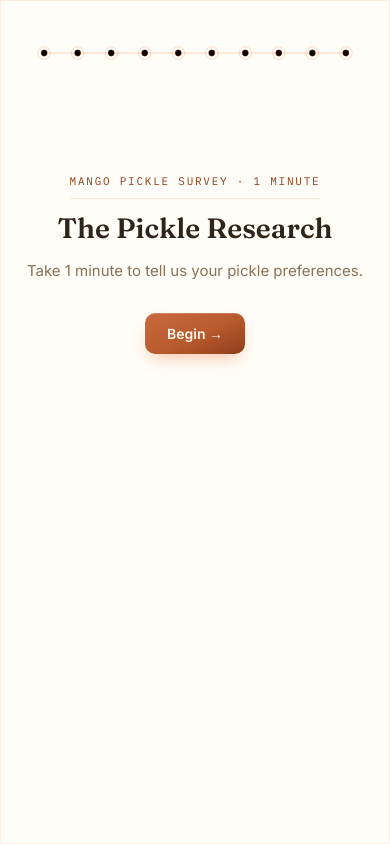
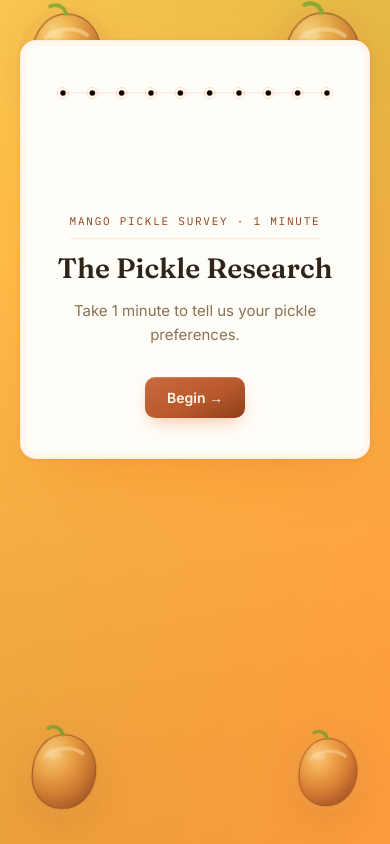
Before and after one commit to knitheadfilms-dev/PICKLE-SURVEY1, a plain HTML site: page index.html in a window 390 px wide. Drawn offline with Linux system fonts and the light colour scheme.

Commit message:
Refactor CSS styles and update media queries

```diff
--- a/index.html
+++ b/index.html
@@ -20,10 +20,10 @@
     --ink:#2F2418;
     --muted:#8A7154;
     --gold:#D4A33A;
-}
+  }
 
   *{ box-sizing:border-box; }
-  html,body{ margin:0; padding:0; background:var(--cream-bg); }
+  html,body{ margin:0; padding:0; background:var(--cream-bg); min-height:100%; }
   #cf-root{
     position:relative;
     min-height:100vh;
@@ -35,11 +35,11 @@
     animation:cf-bg-shift 24s ease-in-out infinite;
     color:var(--ink);
     font-family:'Inter',sans-serif;
-    overflow:auto;
-    padding:0;
+    padding:20px;
     display:flex;
     align-items:center;
     justify-content:center;
+    overflow:hidden;
   }
   @keyframes cf-bg-shift{
     0%,100%{ background-position:0% 20%, 100% 80%, 0% 30%; }
@@ -51,6 +51,7 @@
     animation:cf-mango-float ease-in-out infinite;
     opacity:.62;
     filter:drop-shadow(0 10px 18px rgba(122,46,28,.20));
+    pointer-events: none;
   }
   @keyframes cf-mango-float{
     0%,100%{ transform:translateY(0) rotate(-3deg); }
@@ -62,7 +63,6 @@
     z-index:2;
     width:100%;
     max-width:440px;
-    margin:24px auto;
     padding:32px 32px 28px;
     background:var(--cream-card);
     border-radius:22px;
@@ -70,26 +70,11 @@
       0 0 0 1px rgba(255,122,41,.09), inset 0 0 0 5px rgba(255,122,41,.045);
     border:1px solid rgba(255,122,41,.10);
   }
-@media (max-width: 640px) {
-    #cf-root {
-      display: block !important;
-      overflow: auto !important;
-      padding: 0;
-    }
-    .cf-wrap {
-      margin: 0 !important;
-      border-radius: 0 !important;
-      min-height: 100vh !important;
-      width: 100% !important;
-      max-width: none !important;
-      padding: 24px 18px 20px !important;
-      box-shadow: none !important;
-      background: var(--cream-card) !important;
-    }
 
-    .cf-mango {
-      display: block !important;
-    }
+  @media (max-width: 640px) {
+    #cf-root { align-items: flex-start; padding-top: 40px; }
+    .cf-wrap { border-radius: 16px; padding: 24px 20px; }
+    .cf-mango { transform: scale(0.6); }
   }
 
   .cf-progress{ width:100%; height:56px; margin-bottom:36px; }
@@ -133,7 +118,7 @@
   .cf-chips{ display:flex; flex-wrap:wrap; gap:10px; }
   .cf-chip{
     padding:10px 16px; border-radius:999px;
-    border:1.5px solid var(--navy-line); background:transparent;
+    border:1.5px solid rgba(232,89,12,.22); background:transparent;
     color:var(--ink); font-size:14px; cursor:pointer;
     transition:all .2s ease;
   }
@@ -142,7 +127,7 @@
   }
 
   .cf-field{
-    width:100%; background:#FAF2E5; border:1.5px solid var(--navy-line);
+    width:100%; background:#FAF2E5; border:1.5px solid rgba(232,89,12,.22);
     border-radius:12px; padding:14px 16px; color:var(--ink);
     font-family:'Inter',sans-serif; font-size:15px; resize:none;
     transition:border-color .2s ease;
@@ -174,7 +159,7 @@
 
   .cf-canvas-wrap{ display:flex; justify-content:center; margin:8px 0 24px; }
 
-  .cf-recap{ text-align:left; background:#FAF2E5; border:1px solid var(--navy-line);
+  .cf-recap{ text-align:left; background:#FAF2E5; border:1px solid rgba(232,89,12,.22);
     border-radius:12px; padding:18px 20px; margin-bottom:24px; }
   .cf-recap div{ font-size:13px; color:var(--muted); margin-bottom:6px; }
   .cf-recap div:last-child{ margin-bottom:0; }
@@ -237,7 +222,6 @@
     mangoHost.appendChild(el);
   });
 
-  // name and age are now separate steps like all other questions
   const steps = ['welcome','nameStep','ageStep','mangoLike','brand','decider','homeAway','spend','frequency','online','tryPremium','final'];
   const progressSteps = ['nameStep','ageStep','mangoLike','brand','decider','homeAway','spend','frequency','online','tryPremium'];
   let stepIndex = 0;
```
